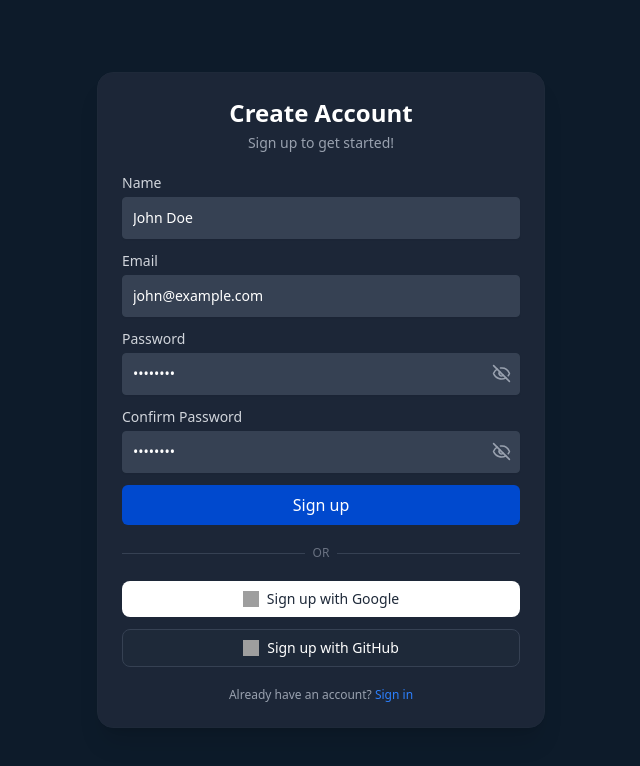
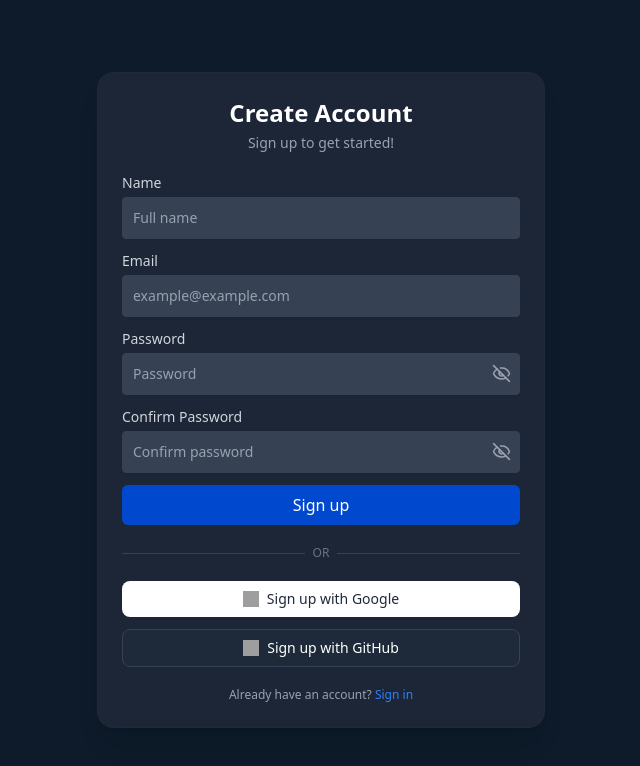
Before and after one commit to zunaiddev/formsync, a React (Vite) app: page /auth/signup in a window 1280 px wide. Shown: the top 766 px of the page, without its empty margins (319-959 px from the left). Built offline with nearby package versions, Linux system fonts and the light colour scheme; grey boxes are pictures that could not be loaded.

Commit message:
removed forms default values

```diff
--- a/src/pages/SignIn.jsx
+++ b/src/pages/SignIn.jsx
@@ -21,12 +21,7 @@ function SignIn() {
         formState: {errors},
         resetField,
         setFocus
-    } = useForm({
-        defaultValues: {
-            email: "john@example.com",
-            password: "John@123",
-        }
-    });
+    } = useForm();
 
     const {mutate, isPending} = useMutation({
         mutationFn: login,
--- a/src/pages/Signup.jsx
+++ b/src/pages/Signup.jsx
@@ -17,14 +17,7 @@ function Signup() {
         watch,
         formState: {errors},
         setError,
-    } = useForm({
-        defaultValues: {
-            name: "John Doe",
-            email: "john@example.com",
-            password: "John@123",
-            confirmPassword: "John@123",
-        }
-    });
+    } = useForm();
 
     const {mutate, isPending} = useMutation({
         mutationFn: signup,
```
